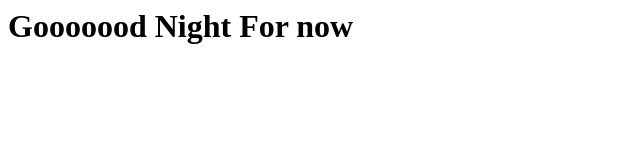
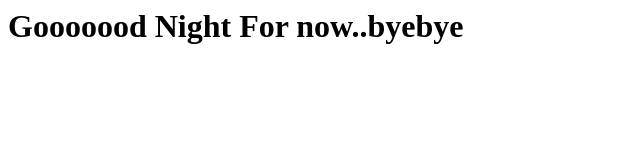
Before and after one commit to snehal-cdac/cdac, a plain HTML site: page index.html in a window 1280 px wide. Shown: the whole page, without its empty margins (0-640 px from the left). Drawn offline with Linux system fonts and the light colour scheme.

Commit message:
second commit

```diff
--- a/index.html
+++ b/index.html
@@ -1 +1 @@
-<h1>Gooooood Night For now </h1>
+<h1>Gooooood Night For now..byebye </h1>
```
